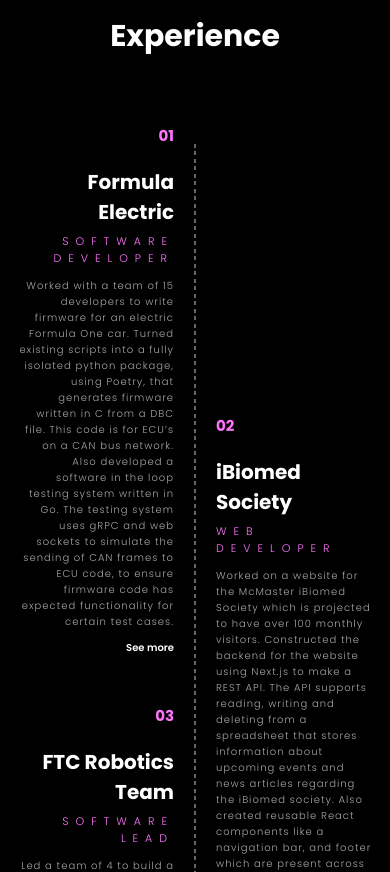
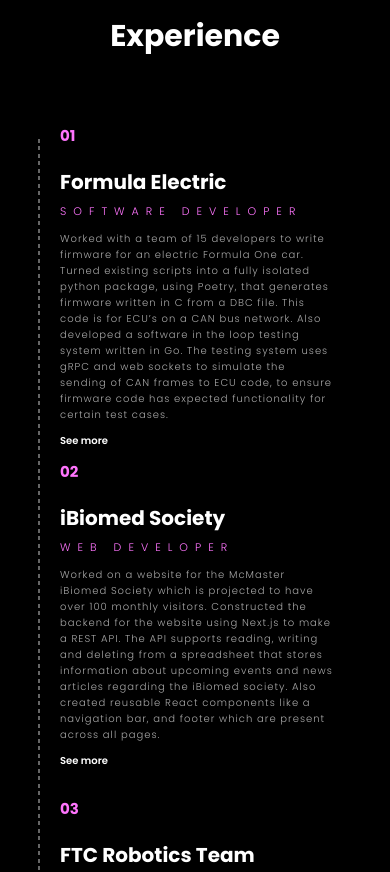
Before and after one commit to AndrewI26/portfolio, a Next.js app: page / in a window 390 px wide. Shown: the part 1420-2292 px from the top of the page. Built offline with nearby package versions, Linux system fonts and the light colour scheme.

Commit message:
added mobile experience

```diff
--- a/package.json
+++ b/package.json
@@ -11,9 +11,10 @@
   "dependencies": {
     "@gsap/react": "^2.1.1",
     "gsap": "^3.12.5",
-    "next": "15.0.3",
+    "next": "^15.1.7",
     "react": "19.0.0-rc-66855b96-20241106",
-    "react-dom": "19.0.0-rc-66855b96-20241106"
+    "react-dom": "19.0.0-rc-66855b96-20241106",
+    "react-use": "^17.6.0"
   },
   "devDependencies": {
     "@types/node": "^20",
--- a/src/app/components/Experience.tsx
+++ b/src/app/components/Experience.tsx
@@ -5,12 +5,16 @@
 import ExperienceCard from "./ExperienceCard"
 import Image from "next/image"
 
+import { useWindowSize } from "react-use";
+
 import { gsap } from "gsap";
 import { ScrollTrigger } from 'gsap/ScrollTrigger';
 import { useGSAP } from '@gsap/react';
 gsap.registerPlugin(ScrollTrigger)
 
 export default function Experience() {
+    const { width } = useWindowSize();
+
     useGSAP(() => {
         gsap.to([".exp-timeline"], {
             height: '100%',
@@ -26,6 +30,8 @@
 
     return (
         <div id="experience">
+            {width > 470 ?
+            <>
             <div className="exp-ellipse-container">
                 <Image src={`/white.svg`} alt="White" className="exp-white" fill/>
                 <Image src={`/pink.svg`} alt="Pink" className="exp-pink" fill/>
@@ -112,8 +118,59 @@
                         isHidden={false}
                     />
                 </div>
+            </div></>:
+            <>
+            <div className="exp-ellipse-container">
+                <Image src={`/white.svg`} alt="White" className="exp-white" fill/>
+                <Image src={`/pink.svg`} alt="Pink" className="exp-pink" fill/>
+                <Image src={`/horizon.svg`} alt="Black" id="horizon" className="exp-horizon" fill/>
             </div>
-
+            <h3 className="section-heading">Experience</h3>
+            <div className="exp-timeline-wrapper">
+                <div className="timeline-wrapper">
+                    <div className="exp-timeline"></div>
+                </div>
+                <div className="exp-timeline-half">
+                    <ExperienceCard
+                        number="01"
+                        title="Formula Electric"
+                        org="SOFTWARE DEVELOPER"
+                        description="Worked with a team of 15 developers to write firmware for an electric Formula One car. Turned existing scripts into a fully isolated python package, using Poetry, that generates firmware written in C from a DBC file. This code is for ECU’s on a CAN bus network. Also developed a software in the loop testing system written in Go. The testing system uses gRPC and web sockets to simulate the sending of CAN frames to ECU code, to ensure firmware code has expected functionality for certain test cases."
+                        link="https://github.com/macformula/hil/pull/99"
+                        isLeft={false}
+                        isHidden={false}
+                    />
+                    <ExperienceCard
+                        number="02"
+                        title="iBiomed Society"
+                        org="WEB DEVELOPER"
+                        description="Worked on a website for the McMaster iBiomed Society which is projected to have over 100 monthly visitors. Constructed the backend for the website using Next.js to make a REST API. The API supports reading, writing and deleting from a spreadsheet that stores information about upcoming events and news articles regarding the iBiomed society. Also created reusable React components like a navigation bar, and footer which are present across all pages."
+                        link="https://github.com/Haaniyaahmed/iBMS-Website"
+                        isLeft={false}
+                        isHidden={false}
+                    />
+                    <ExperienceCard
+                        number="03"
+                        title="FTC Robotics Team"
+                        org="SOFTWARE LEAD"
+                        description="Led a team of 4 to build a fully functioning robot that could successfully pick up cones and place them on large poles. Programmed a fully autonomous mode, where the robot took telemetry from color sensors to navigate a maze with no human input. Designed software allowing the robot to be controlled using controller input. Created 8 pages of documentation with details about how to set up and configure the robot, which my teacher continues to use as a guide for the team. "
+                        link="https://github.com/Haaniyaahmed/iBMS-Website"
+                        isLeft={false}
+                        isHidden={false}
+                    />
+                    <ExperienceCard
+                        number="04"
+                        title="Foodland"
+                        org="CASHIER & SHELF STOCKER"
+                        description="Spent four years working as a cashier and shelf stocker at a local grocery store. Received the Sobeys Scholarship ($1500) for my outstanding work both inside and outside the workplace. Served customers with a friendly attitude."
+                        link="https://foodland.ca"
+                        isLeft={false}
+                        isHidden={false}
+                    />
+                </div>
+            </div>
+            </>
+            }
         </div>
     )
 }
--- a/src/app/components/ExperienceCard.tsx
+++ b/src/app/components/ExperienceCard.tsx
@@ -11,7 +11,7 @@
 }
 
 export default function ExperienceCard({number, title, org, description, link, isLeft, isHidden}: Props) {
-    const wrapperClassName = isLeft ? `exp-card-wrapper wrapper-right ${isHidden ? "hide" : ""}` : `exp-card-wrapper ${isHidden ? "hide" : ""}`
+    const wrapperClassName = isLeft ? `exp-card-wrapper wrapper-right ${isHidden ? "hide" : ""}` : `exp-card-wrapper left-exp-card ${isHidden ? "hide" : ""}`
     const descClassName = isLeft ? "small-text text-right" : "small-text"
     return (
         <div className={wrapperClassName}>
--- a/src/app/components/layout.tsx
+++ b/src/app/components/layout.tsx
@@ -1,5 +1,4 @@
 import Image from 'next/image'
-import Head from 'next/head'
 
 import Navbar from './Navbar'
 import { Poppins } from 'next/font/google'
@@ -10,10 +9,6 @@
 export default function Layout({ children }) {
     return (
         <main className={rubik.className}>
-            <Head>
-                <title>Home Page</title>
-                <meta name="description" content="This is the home page description." />
-            </Head>
             <div className='stars-container'>
                 <Image src={`/stars.svg`} alt="Stars background" className="stars" fill/>
             </div>
--- a/src/app/layout.tsx
+++ b/src/app/layout.tsx
@@ -1,5 +1,7 @@
+import Head from "next/head"
+
 export const metadata = {
-  title: 'Next.js',
+  title: 'Andrews Portfolio',
   description: 'Generated by Next.js',
 }
 
@@ -10,6 +12,11 @@
 }) {
   return (
     <html lang="en">
+      <Head>
+        <title>Andrews Portfolio</title>
+        <meta name="description" content="This is the home page description." />
+        <link rel="icon" type="image/png" href="/favicon.ico"/>
+      </Head>
       <body suppressHydrationWarning>{children}</body>
     </html>
   )
--- a/src/app/styles/experience.css
+++ b/src/app/styles/experience.css
@@ -96,3 +96,41 @@
         transition: .5s;
     }
 }
+
+@media (max-width: 470px) {
+    #experience {
+        display: flex;
+        align-items: center;
+        justify-content: center;
+    }
+    .exp-timeline-half {
+        width: 80vw;
+        height: 130em;
+        display: flex;
+        flex-direction: column;
+        justify-content: space-between;
+    }
+    .timeline-wrapper {
+        display: flex;
+        flex-direction: column;
+        align-items: center;
+        width: 2px;
+        height: 120em;
+        background-image: linear-gradient(
+            #666666 0%,
+            #666666 25%,
+            #000000 25%,
+            #000000 50%,
+            #666666 50%,
+            #666666 75%,
+            #000000 75%,
+            #000000 100%
+        );
+        background-size: 100% 15px;
+    }
+    .exp-card-wrapper {
+        width: 70vw;
+        height: 25rem;
+        padding: 2rem;
+    }
+}
```
Also changed, not shown: 2 other files (tests, documents, lock files or other folders).
